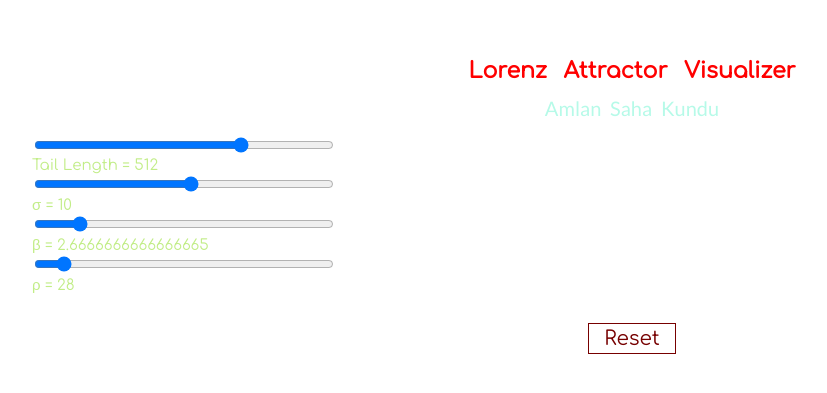
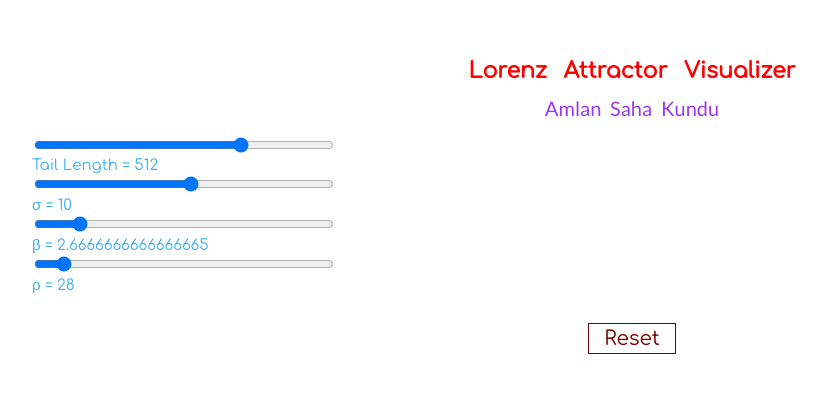
Before and after one commit to yoursamlan/mobilelorenz, a plain HTML site: page index.html in a window 1280 px wide. Shown: the part 385-778 px from the top of the page, without its empty margins (8-835 px from the left). Drawn offline with Linux system fonts and the light colour scheme; no server answers; files whose address does not match are found by name.

Commit message:
Update index.html

```diff
--- a/index.html
+++ b/index.html
@@ -31,7 +31,7 @@
                 Lorenz Attractor Visualizer
 
               </h1>
-              <h1 style="color: #b6fae8;
+              <h1 style="color: #a037f0;
                        font-size:20px;
                        font-family:Lato,Comfortaa,fantasy;
                        text-align: center;
@@ -40,7 +40,7 @@
                 Amlan Saha Kundu
               </h1>
     <div id="menuu">
-        <ul style="color: #c2ed88;
+        <ul style="color: #3eb0ed; /*c2ed88*/
                        font-size:15px;
                        font-family:Comfortaa,fantasy;
                        text-align: left;
```
